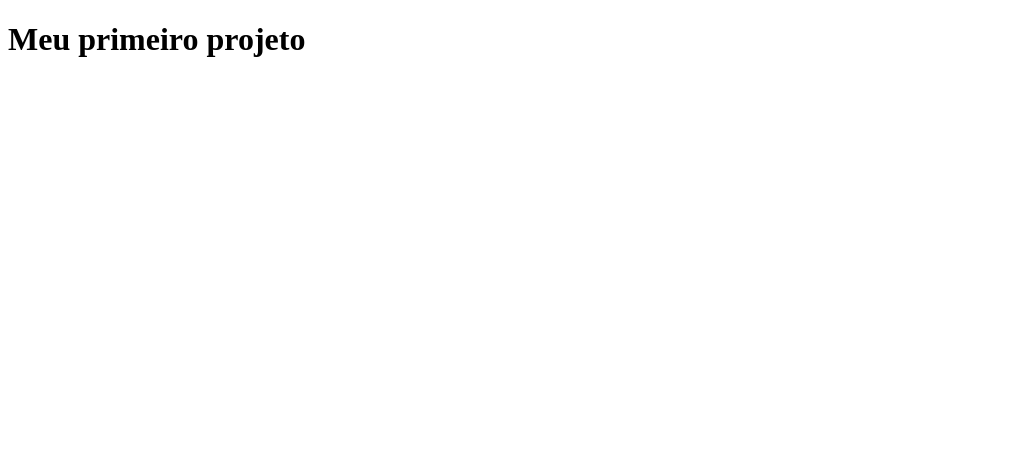
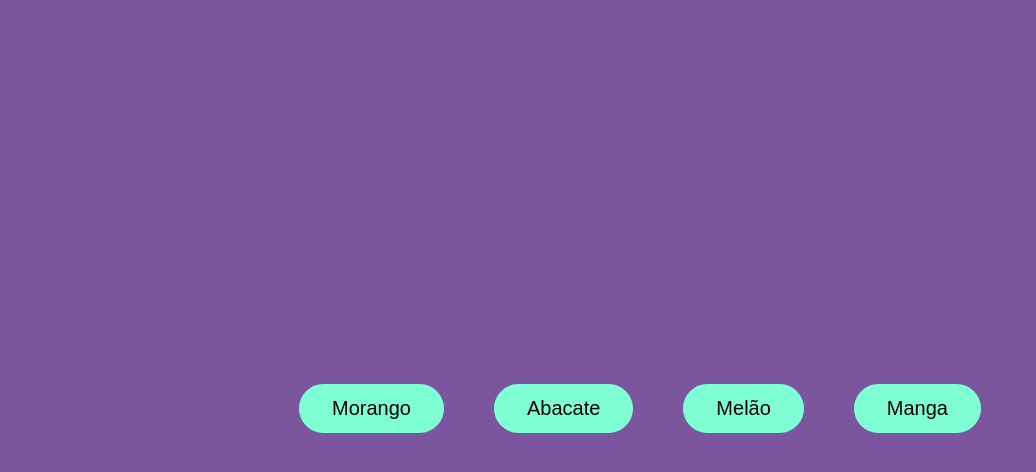
Before and after one commit to Nicole-Alcantara/sala07-tds, a plain HTML site: page exercicio01/index.html in a window 1280 px wide. Shown: the whole page, without its empty margins (0-1036 px from the left). Drawn offline with Linux system fonts and the light colour scheme.

Commit message:
Add files via upload

```diff
--- a/exercicio01/index.html
+++ b/exercicio01/index.html
@@ -7,6 +7,9 @@
     <link rel="stylesheet" href="style.css">
 </head>
 <body>
-    <h1>Meu primeiro projeto</h1>
+    <button>Morango</button>
+    <button>Abacate</button>
+    <button>Melão</button>
+    <button>Manga</button>
 </body>
 </html>
--- a/exercicio01/style.css
+++ b/exercicio01/style.css
@@ -0,0 +1,22 @@
+body{
+    background-color: rgb(123, 86, 158);
+    display: flex;
+    height: 100vh;
+    align-items: center;
+    justify-content: center;
+    gap: 50px;
+}
+button{
+    background-color: aquamarine;
+    color: rgb(0, 0, 0);
+    border: none;
+    padding: 10px 30px;
+    border-radius: 999px;
+    font-size: 20px;
+    border: 3px solid aquamarine;
+}
+button:hover{
+    background-color: transparent;
+    border: 3px solid aquamarine;
+    cursor: pointer;
+}
```
